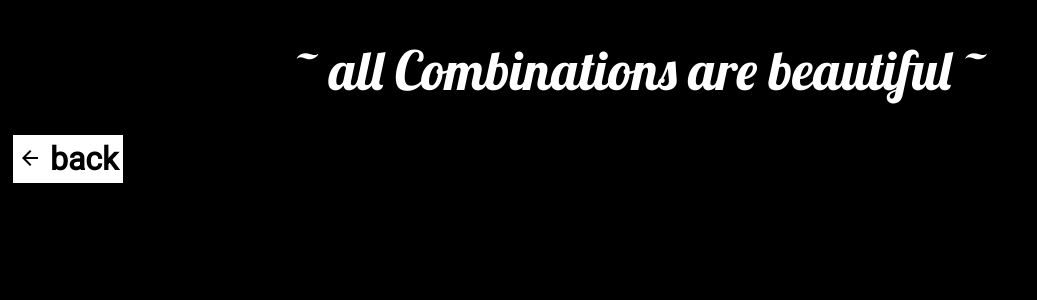
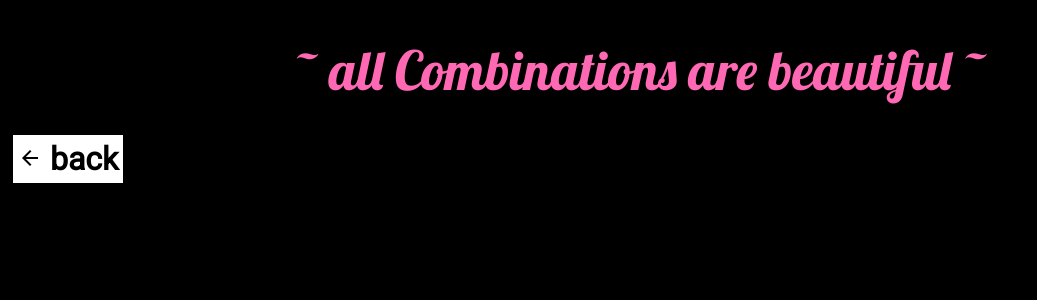
Before and after one commit to towa/acab_gen, a Flask app: page /list in a window 1280 px wide. Shown: the top 300 px of the page, without its empty margins (0-1037 px from the left). Run offline with Flask 2, Linux system fonts and the light colour scheme; data that the repository does not hold is empty.

Commit message:
small improvements

```diff
--- a/acab.py
+++ b/acab.py
@@ -75,4 +75,4 @@ def list():
 
 @app.errorhandler(429)
 def ratelimit_handler(e):
-    return render_template('error.html', desc = "Please wait a while before you vote again"), 429
+    return render_template('error.html', desc = "Please wait a while before you vote for the same thing again"), 429
--- a/static/main.css
+++ b/static/main.css
@@ -3,6 +3,12 @@ h1 {
     font-weight : normal;
     font-size : 54px;
     text-align: center;
+}
+h1.error {
+    color: red;
+}
+h1.highlight {
+    color: hotpink;
 }
 h3 {
     text-align: center;
@@ -21,7 +27,7 @@ a {
 }
 
 a:hover {
-    color: red;
+    background-color: hotpink;
 }
 
 .center {
--- a/templates/error.html
+++ b/templates/error.html
@@ -1,6 +1,6 @@
 {% extends "layout.html" %}
 {% block body %}
-    <h1>~ all Computers are broken ~</h1>
+    <h1 class="error">~ all Computers are broken ~</h1>
     {% if desc %}
         <h3>{{ desc }}</h3>
     {% endif %}
--- a/templates/list.html
+++ b/templates/list.html
@@ -1,6 +1,6 @@
 {% extends "layout.html" %}
 {% block body %}
-    <h1>~ all Combinations are beautiful ~</h1>
+    <h1 class="highlight">~ all Combinations are beautiful ~</h1>
     <a href="{{ url_for('index') }}">
         <i class="material-icons">arrow_back</i> back
     </a>
```
